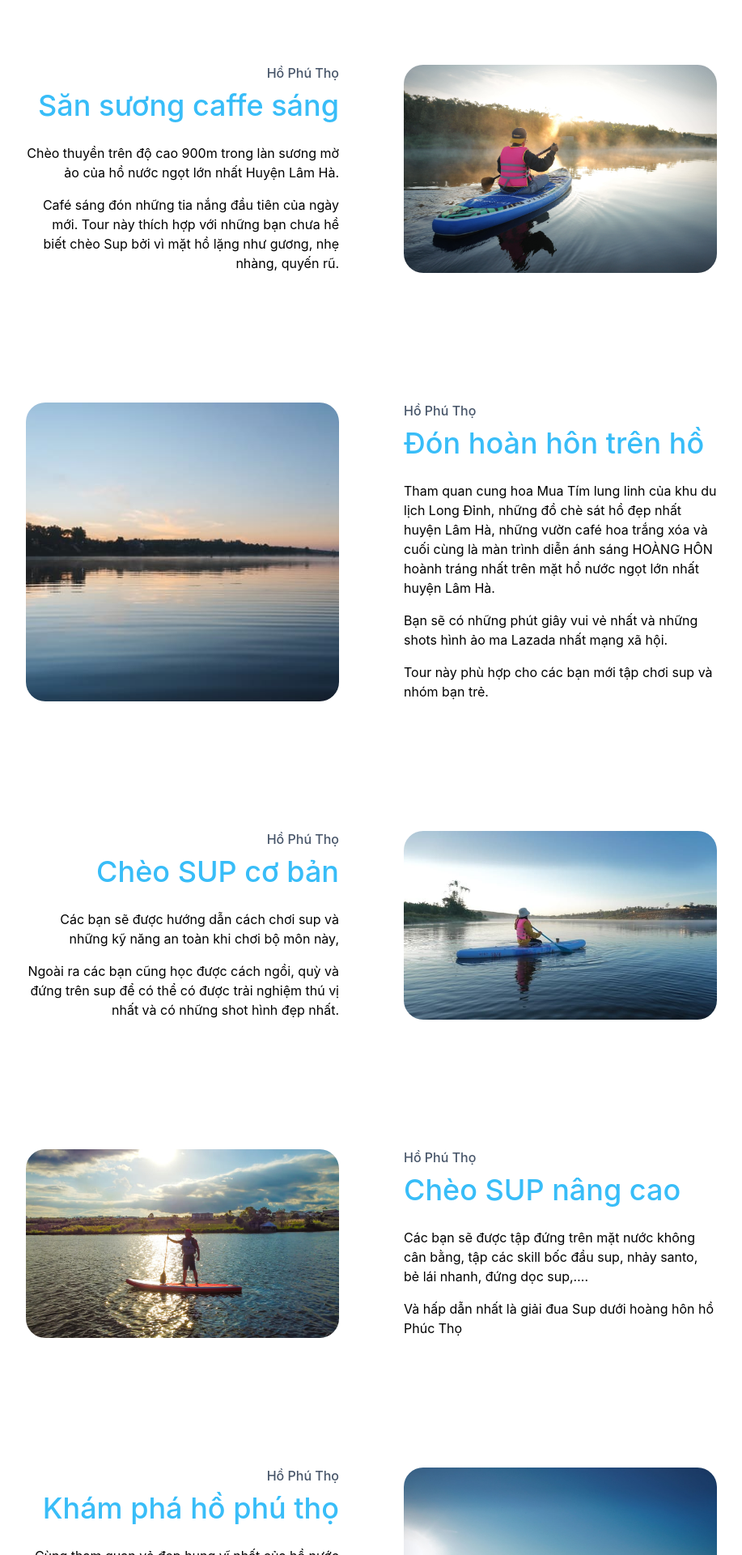
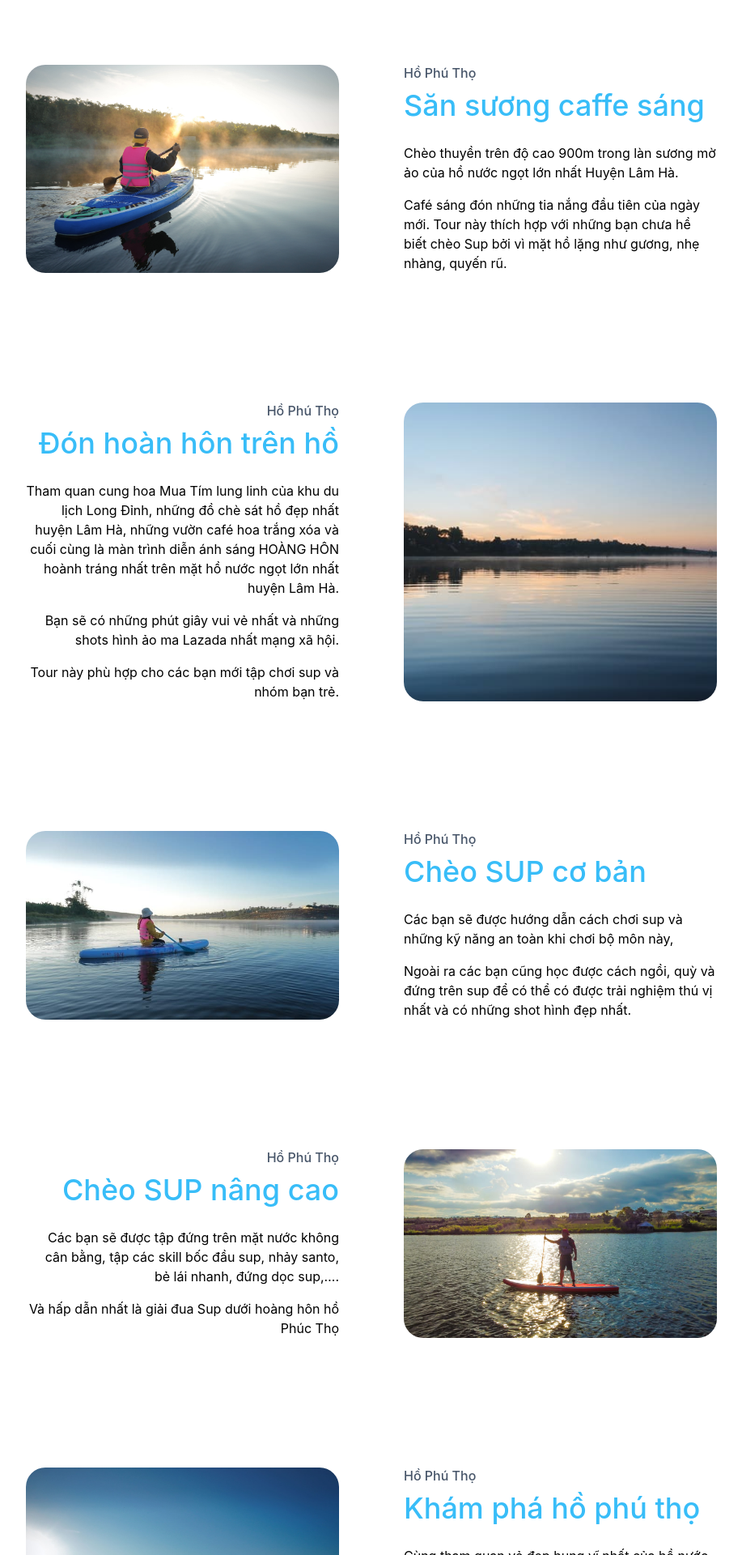
Before and after one commit to ashlen152/SubCheoTrenNui, a Next.js app: page / in a window 1280 px wide. Shown: the part 880-2800 px from the top of the page at 81% size, without its empty margins (181-1098 px from the left). Built offline with nearby package versions, Linux system fonts and the light colour scheme; a web font is replaced by a local one.

Commit message:
refactoring code

```diff
--- a/pages/index.js
+++ b/pages/index.js
@@ -33,6 +33,18 @@ const ImageSection = ({ src, alt }) => (
   </div>
 )
 
+const Section = ({ id, src, alt, children }) => (
+  <section id={id} className='section-wrapper '>
+    <div className='section-content'>
+      {children}
+    </div>
+    <ImageSection
+      className='section-image'
+      src={src}
+      alt={alt}
+    />
+  </section>
+)
 
 const Loading = () => {
   return (
@@ -140,10 +152,10 @@ export default function Home() {
               </video>
             </div>
             <div className='w-full flex-row'>
-              <section id='toursandlessions' className='pt-40  w-11/12 m-auto sm:w-2/3'>
-                <div className='flex flex-col relative gap-4 py-10 px-2
-                sm:py-0 sm:px-0 sm:gap-20 sm:flex-row' >
-                  <div className='text-right z-10 sm:flex-1'>
+              <Section
+                id='toursandlessions'
+                src='/img_landing_1.jpg'
+                alt='image landing page 1' >
                 <H1>
                   Hồ Phú Thọ
                 </H1>
@@ -156,21 +168,11 @@ export default function Home() {
                 <p className='pt-4 text-white sm:text-black'>
                   Café sáng đón những tia nắng đầu tiên của ngày mới. Tour này thích hợp với những bạn chưa hề biết chèo Sup bởi vì mặt hồ lặng như gương, nhẹ nhàng, quyến rũ.
                 </p>
-                  </div>
-                  <ImageSection
-                    src='/img_landing_1.jpg'
-                    alt='image landing page 1'
-                  />
-                </div>
-              </section>
-              <section id='toursandlessions2' className='pt-10  w-11/12 m-auto sm:pt-40 sm:w-2/3'>
-                <div className='flex flex-col relative gap-4 py-10 px-2
-                sm:py-0 sm:px-0 sm:gap-20 sm:flex-row' >
-                  <ImageSection
+              </Section>
+              <Section id='toursandlessions2'
                 src='/img_hoanhon.jpg'
                 alt='image hoan hon'
-                  />
-                  <div className='flex-1 text-left'>
+              >
                 <H1>
                   Hồ Phú Thọ
                 </H1>
@@ -186,13 +188,11 @@ export default function Home() {
                 <p className='pt-4 text-white sm:text-black'>
                   Tour này phù hợp cho các bạn mới tập chơi sup và nhóm bạn trẻ.
                 </p>
-                  </div>
-                </div>
-              </section>
-              <section id='toursandlessions3' className='pt-10 sm:pt-40  w-11/12 m-auto sm:w-2/3'>
-                <div className='flex flex-col relative gap-4 py-10 px-2
-                sm:py-0 sm:px-0 sm:gap-20 sm:flex-row' >
-                  <div className='text-right z-10 sm:flex-1'>
+              </Section>
+              <Section id='toursandlessions3'
+                src='/img_sup_coban.jpg'
+                alt='image co ban'
+              >
                 <H1>
                   Hồ Phú Thọ
                 </H1>
@@ -205,21 +205,11 @@ export default function Home() {
                 <p className='pt-4 text-white sm:text-black'>
                   Ngoài ra các bạn cũng học được cách ngồi, quỳ và đứng trên sup để có thể có được trải nghiệm thú vị nhất và có những shot hình đẹp nhất.
                 </p>
-                  </div>
-                  <ImageSection
-                    src='/img_sup_coban.jpg'
-                    alt='image co ban'
-                  />
-                </div>
-              </section>
-              <section id='toursandlessions4' className='pt-10 w-11/12 m-auto sm:pt-40 sm:w-2/3'>
-                <div className='flex flex-col relative gap-4 py-10 px-2
-                sm:py-0 sm:px-0 sm:gap-20 sm:flex-row' >
-                  <ImageSection
+              </Section>
+              <Section id='toursandlessions4'
                 src='/img_sup_nangcao.jpg'
                 alt='image landing page 2'
-                  />
-                  <div className='flex-1 text-left'>
+              >
                 <H1>
                   Hồ Phú Thọ
                 </H1>
@@ -232,13 +222,10 @@ export default function Home() {
                 <p className='pt-4 text-white sm:text-black'>
                   Và hấp dẫn nhất là giải đua Sup dưới hoàng hôn hồ Phúc Thọ
                 </p>
-                  </div>
-                </div>
-              </section>
-              <section id='toursandlessions5' className='pt-10 sm:pt-40  w-11/12 m-auto sm:w-2/3'>
-                <div className='flex flex-col relative gap-4 py-10 px-2
-                sm:py-0 sm:px-0 sm:gap-20 sm:flex-row' >
-                  <div className='text-right z-10 sm:flex-1'>
+              </Section>
+              <Section id='toursandlessions5'
+                src='/img_landing_2.jpg'
+                alt='image landing page 2'>
                 <H1>
                   Hồ Phú Thọ
                 </H1>
@@ -251,16 +238,7 @@ export default function Home() {
                 <p className='pt-4 text-white sm:text-black'>
                   Các bạn sẽ được khám phá những góc đẹp nhất của hồ này và nếu may mắn các bạn có thể vào vườn trái cây ven hồ để hái và mua trái cây tại vườn
                 </p>
-                  </div>
-                  <ImageSection
-                    layout="fill"
-                    objectFit="cover"
-                    className='rounded-3xl'
-                    src='/img_landing_2.jpg'
-                    alt='image landing page 2'
-                  />
-                </div>
-              </section>
+              </Section>
             </div >
           </div >
       }
--- a/styles/globals.css
+++ b/styles/globals.css
@@ -26,7 +26,17 @@
   }
 
   .navMenuActive {
-    @apply !flex absolute top-0 w-full mx-auto !translate-y-0 transition-transform bg-gradient-to-b from-sky-800  via-sky-600 to-sky-100;
+    @apply !flex absolute top-0 w-full mx-auto !translate-y-0;
+    @apply transition-transform bg-gradient-to-b from-sky-900 via-sky-600 to-transparent;
+  }
+
+  .section-wrapper {
+    @apply pt-40 w-11/12 m-auto sm:w-2/3 flex flex-col relative gap-4 py-10 px-2
+    sm:py-0 sm:px-0 sm:gap-20 sm:even:flex-row sm:odd:flex-row-reverse text-left mt-20 first:mt-20 sm:mt-20 sm:pt-20;
+  }
+
+  .section-wrapper:nth-child(even) > .section-content {
+    @apply text-right;
   }
 }
 
```
Lines whose indentation alone changed are shown as unchanged.
